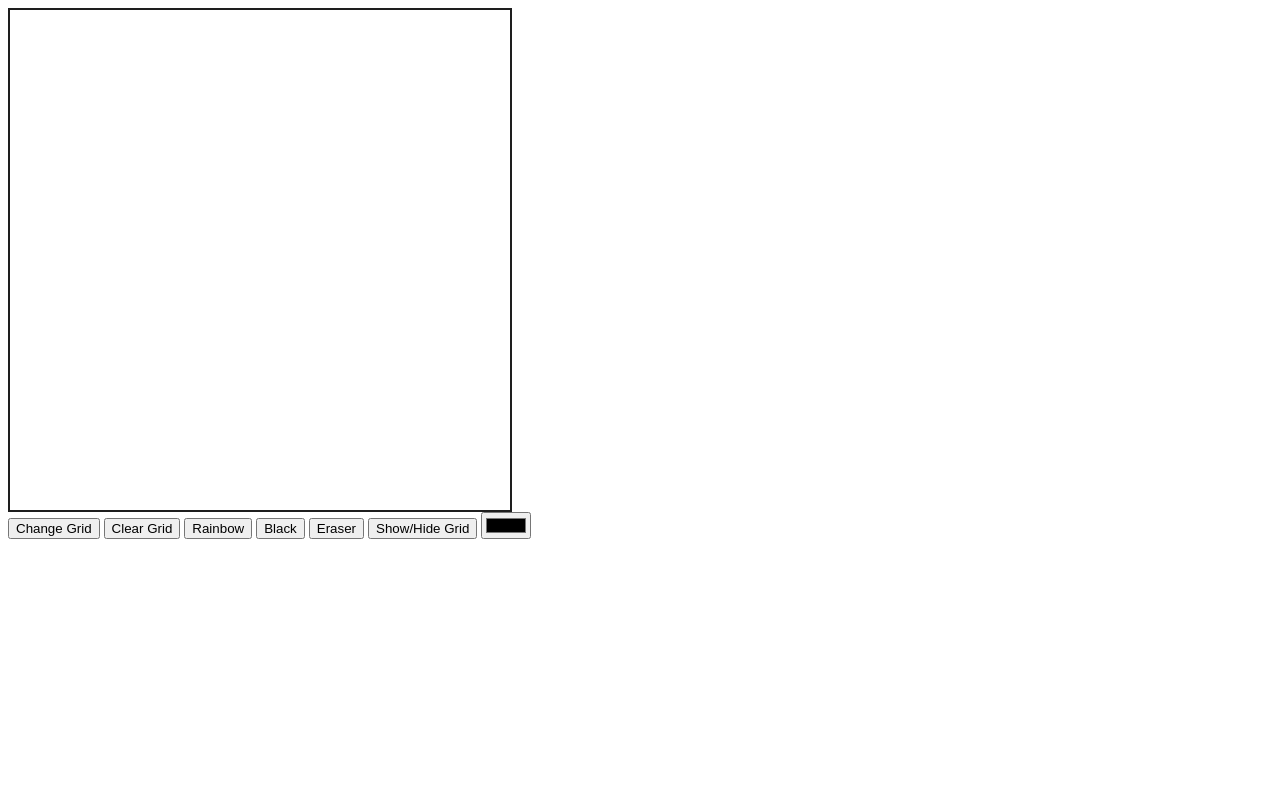
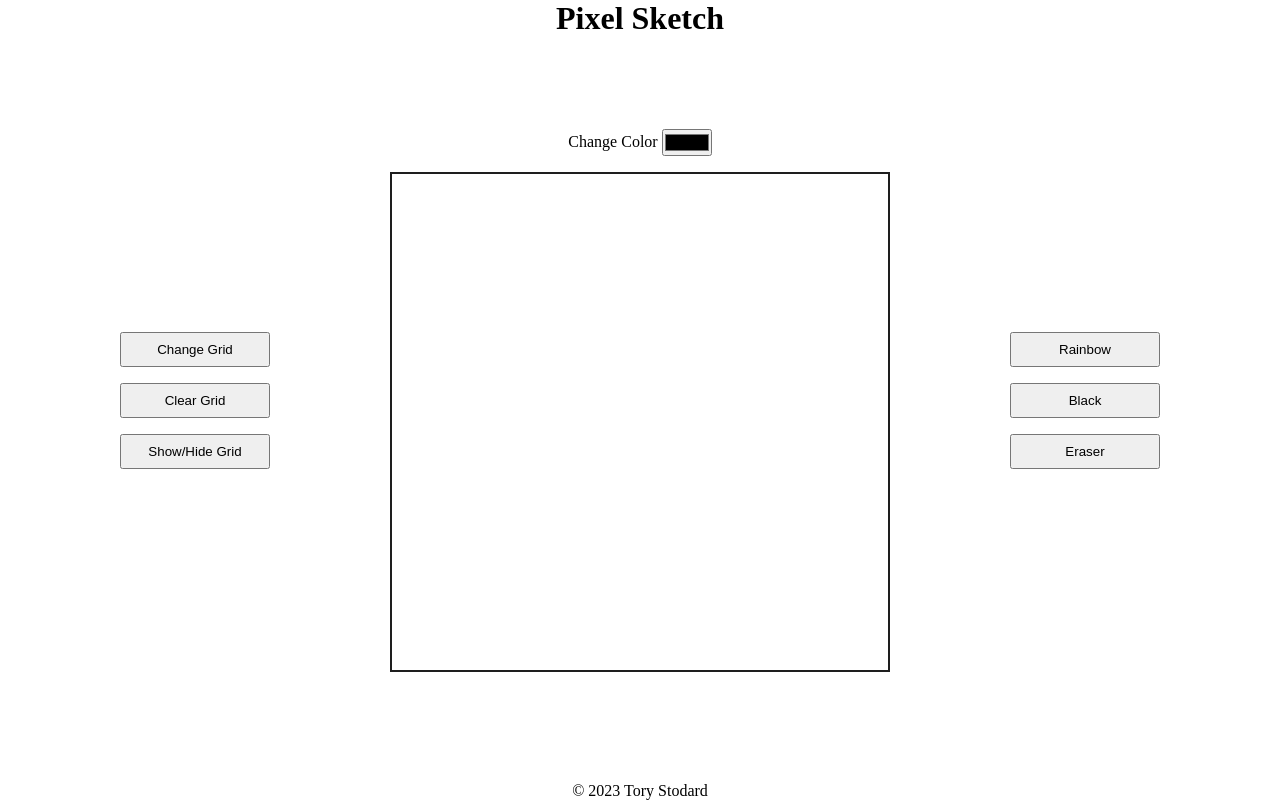
Before and after one commit to Tory-Stodard/etch-a-sketch, a plain HTML site: page index.html in a window 1280 px wide. Drawn offline with Linux system fonts and the light colour scheme.

Commit message:
layout styles completed.

```diff
--- a/index.html
+++ b/index.html
@@ -3,18 +3,35 @@
   <head>
     <meta charset="UTF-8" />
     <meta name="viewport" content="width=device-width, initial-scale=1.0" />
-    <title>Etch-a-Sketch</title>
+    <title>Pixel Sketch</title>
     <link rel="stylesheet" href="styles.css" />
   </head>
   <body>
-    <div class="grid-container"></div>
-    <button onclick="changeGrid()">Change Grid</button>
-    <button onclick="clearGrid()">Clear Grid</button>
-    <button onclick="changeColor('rainbow')">Rainbow</button>
-    <button onclick="changeColor('black')">Black</button>
-    <button onclick="changeColor('white')">Eraser</button>
-    <button onclick="showHideGrid()">Show/Hide Grid</button>
-    <input type="color" id="color-picker" />
+    <header>
+      <h1 class="center-text">Pixel Sketch</h1>
+    </header>
+    <main>
+      <div class="buttons-left">
+        <button onclick="changeGrid()">Change Grid</button>
+        <button onclick="clearGrid()">Clear Grid</button>
+        <button onclick="showHideGrid()">Show/Hide Grid</button>
+      </div>
+      <div class="content-middle">
+        <div class="color-picker-wrapper">
+          <label for="color-picker">Change Color</label>
+          <input type="color" id="color-picker" />
+        </div>
+        <div class="grid-container"></div>
+      </div>
+      <div class="buttons-right">
+        <button onclick="changeColor('rainbow')">Rainbow</button>
+        <button onclick="changeColor('black')">Black</button>
+        <button onclick="changeColor('white')">Eraser</button>
+      </div>
+    </main>
+    <footer>
+      <p class="center-text">&copy; 2023 Tory Stodard</p>
+    </footer>
     <script src="main.js"></script>
   </body>
 </html>
--- a/styles.css
+++ b/styles.css
@@ -1,6 +1,60 @@
+*,
+*::before,
+*::after {
+  box-sizing: border-box;
+  margin: 0;
+  padding: 0;
+}
+
+.center-text {
+  text-align: center;
+}
+
+header {
+  position: absolute;
+  top: 0;
+  left: 0;
+  right: 0;
+}
+
+main {
+  height: 100dvh;
+  display: flex;
+  justify-content: space-evenly;
+  align-items: center;
+}
+
+.buttons-left,
+.buttons-right,
+.content-middle {
+  display: flex;
+  flex-direction: column;
+  align-items: center;
+  justify-content: center;
+  gap: 1rem;
+}
+
+.color-picker-wrapper {
+  display: flex;
+  align-items: center;
+  gap: 0.25rem;
+}
+
 .grid-container {
   width: 500px;
   height: 500px;
   border: 2px solid rgb(30, 30, 30);
   display: grid;
 }
+
+button {
+  width: 150px;
+  padding: 0.5rem 1.5rem;
+}
+
+footer {
+  position: absolute;
+  bottom: 0;
+  left: 0;
+  right: 0;
+}
```
